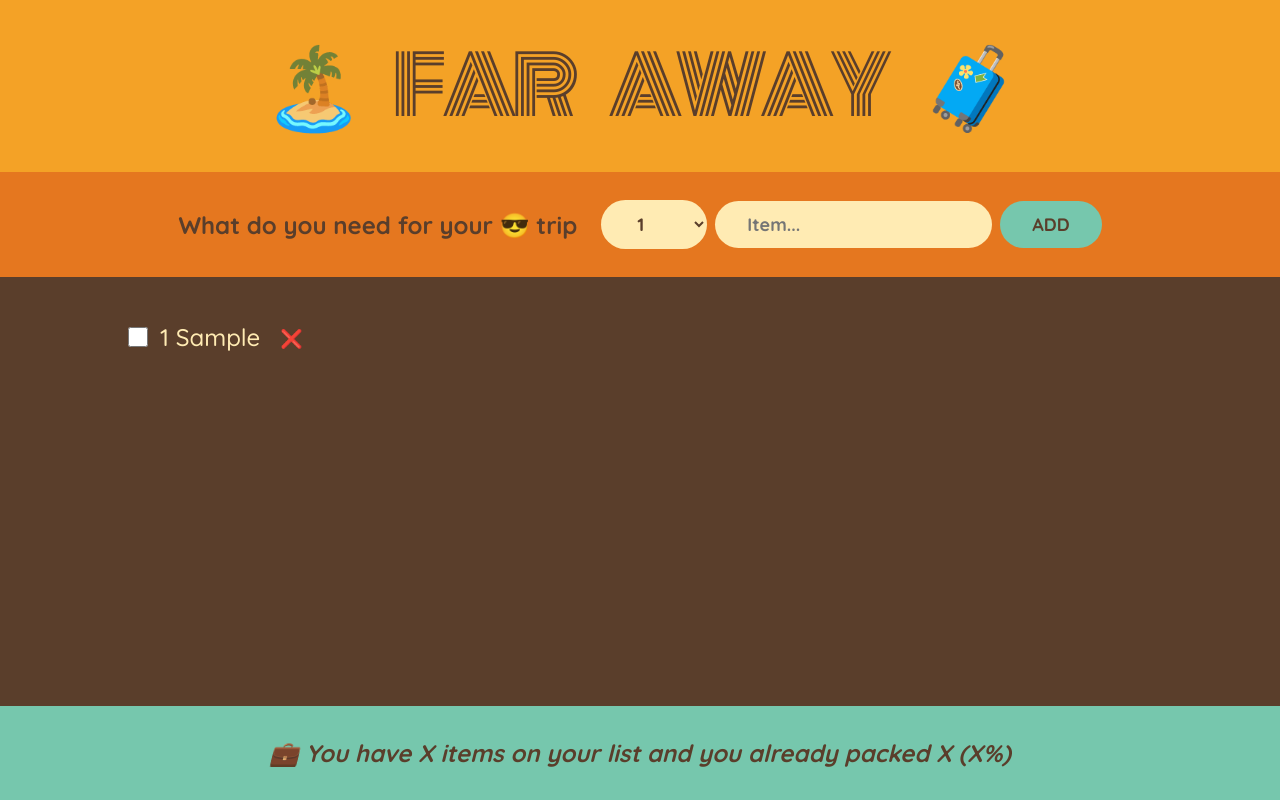
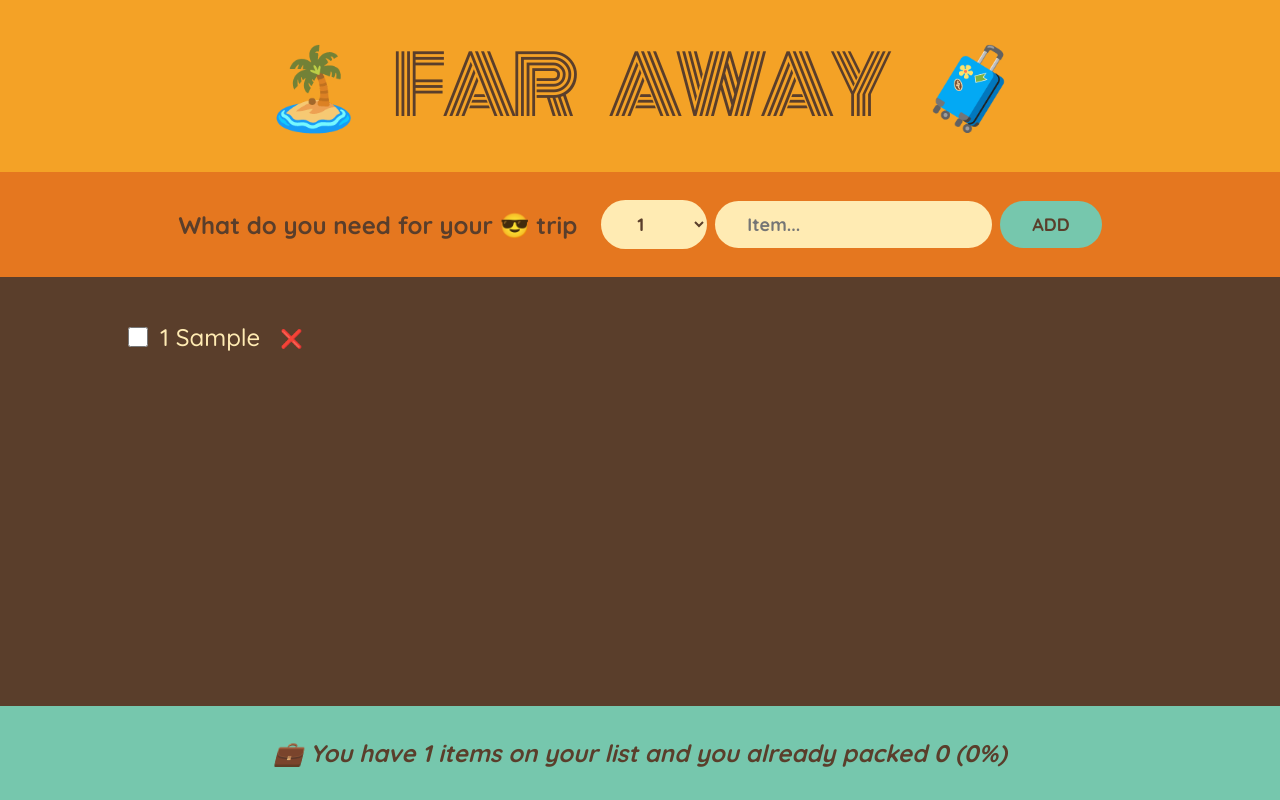
Before and after one commit to RaimundasRa/travel-list-react, a React (Create React App) app: page / in a window 1280 px wide. Both pictures are taken after typing "Sample" into the empty fields and a click on the button "ADD". Built offline with nearby package versions, Linux system fonts and the light colour scheme.

Commit message:
calculating stats

```diff
--- a/src/App.js
+++ b/src/App.js
@@ -35,7 +35,7 @@
         onDeleteItem={handleDeleteItem}
         onToggleItem={handleToggleItem}
       />
-      <Stats />
+      <Stats items={items} />
     </div>
   );
 }
@@ -125,10 +125,26 @@
   );
 }
 
-function Stats() {
+function Stats({ items }) {
+  if (!items.length)
+    return (
+      <p className="stats">
+        <em>Start adding items to you packing list 🧳</em>
+      </p>
+    );
+
+  const numItems = items.length;
+  const numPacked = items.filter((item) => item.packed).length;
+  const percentage = Math.round((numPacked / numItems) * 100);
+
   return (
     <footer className="stats">
-      <em>💼 You have X items on your list and you already packed X (X%)</em>
+      <em>
+        {" "}
+        {percentage === 100
+          ? "You got everything ready to go ✈️"
+          : `💼 You have ${numItems} items on your list and you already packed ${numPacked} (${percentage}%)`}
+      </em>
     </footer>
   );
 }
```
